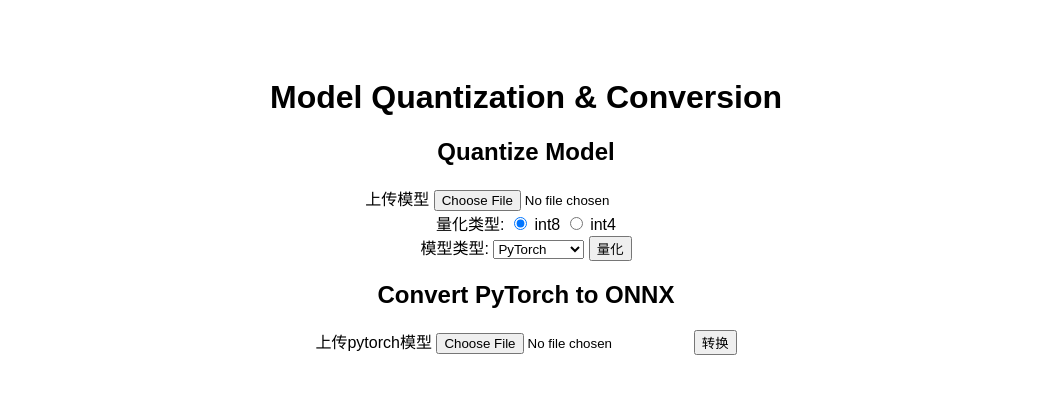
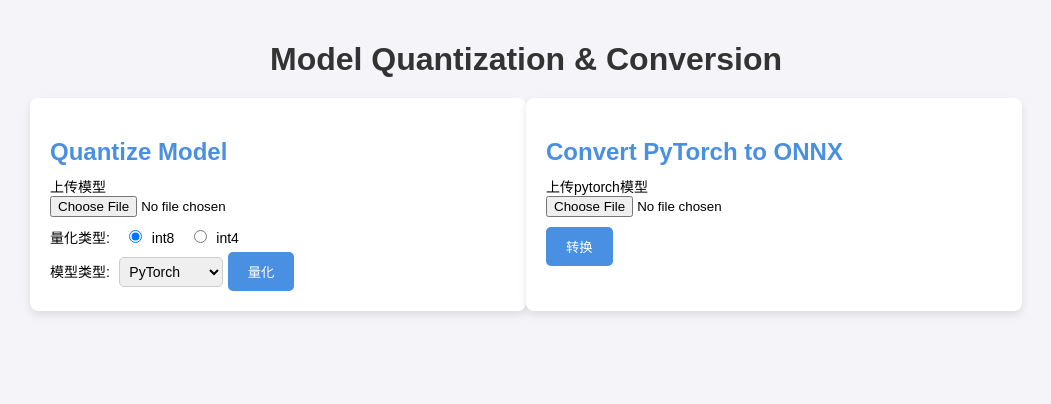
Before and after one commit to JT-Collaboration/model_quantization_project, a FastAPI app: page / in a window 1280 px wide. Shown: the top 404 px of the page, without its empty margins (114-1165 px from the left). Run offline with FastAPI, Linux system fonts and the light colour scheme.

Commit message:
Update index.css

```diff
--- a/static/index.css
+++ b/static/index.css
@@ -1,13 +1,104 @@
+/* 页面基础样式 */
 body {
     font-family: Arial, sans-serif;
-    text-align: center;
-    padding: 50px;
+    background-color: #f4f4f9;
+    margin: 0;
+    padding: 20px;
+    display: flex;
+    flex-direction: column;
+    align-items: center;
 }
 
-#upload-form {
+h1 {
+    color: #333;
     margin-bottom: 20px;
 }
 
-#download-link {
+h2 {
+    color: #4a90e2;
+    margin-bottom: 10px;
+}
+
+/* 容器样式，左右分栏 */
+.container {
+    display: flex;
+    width: 80%;
+    max-width: 1000px;
+    margin: 0 auto;
+    justify-content: space-between;
+}
+
+/* 左侧和右侧的样式 */
+.left, .right {
+    background-color: white;
+    padding: 20px;
+    border-radius: 8px;
+    box-shadow: 0 4px 8px rgba(0, 0, 0, 0.1);
+    width: 48%;
+}
+
+/* 文件上传按钮样式 */
+input[type="file"] {
+    display: block;
+    margin-bottom: 10px;
+}
+
+/* 提交按钮样式 */
+button {
+    background-color: #4a90e2;
+    color: white;
+    padding: 10px 20px;
+    border: none;
+    border-radius: 5px;
+    cursor: pointer;
+}
+
+button:hover {
+    background-color: #357abd;
+}
+
+/* 下拉框样式 */
+select {
+    margin-top: 10px;
+    padding: 5px;
+    font-size: 14px;
+    border: 1px solid #ccc;
+    border-radius: 5px;
+}
+
+/* 单选框和标签样式 */
+input[type="radio"] {
+    margin-right: 5px;
+    margin-left: 10px;
+}
+
+label {
+    margin-right: 5px;
+    font-size: 14px;
+}
+
+/* 下载链接样式 */
+#download-link a, #onnx-download-link a {
+    display: inline-block;
+    margin-top: 10px;
+    padding: 8px 16px;
+    background-color: #4caf50;
+    color: white;
+    text-decoration: none;
+    border-radius: 5px;
+}
+
+#download-link a:hover, #onnx-download-link a:hover {
+    background-color: #388e3c;
+}
+
+/* 模型结构显示样式 */
+#model-structure {
     margin-top: 20px;
+    padding: 10px;
+    background-color: #f0f0f0;
+    border-radius: 5px;
+    white-space: pre-wrap;
+    max-height: 400px;
+    overflow-y: auto;
 }
```
